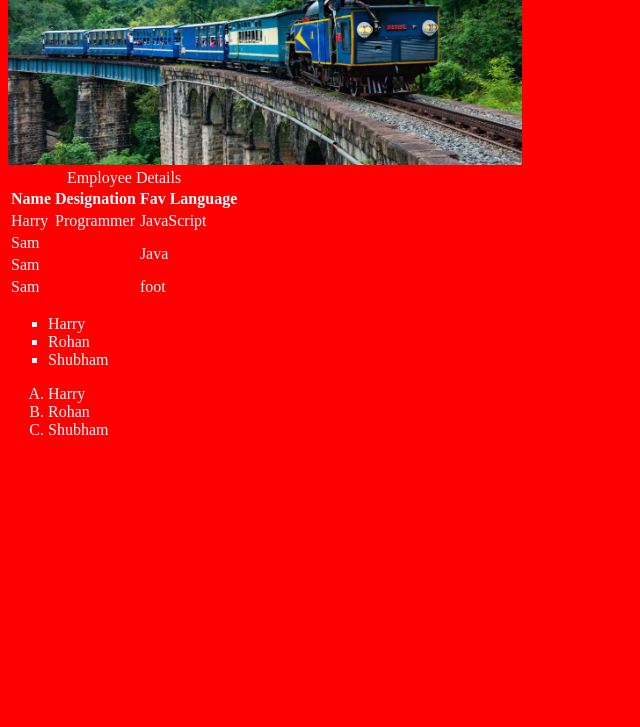
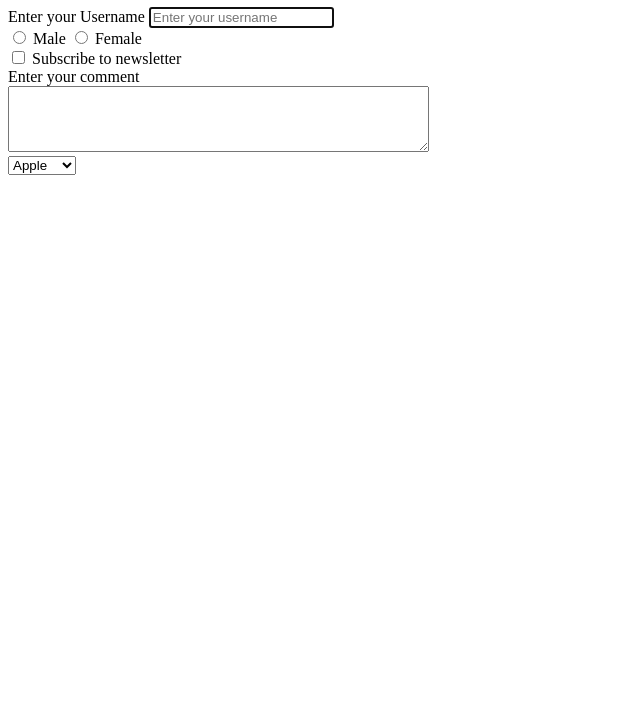
Before and after one commit to YS-Saini/Assignments_Sum_Sch_TIET, a plain HTML site: page HTML_CSS_Basics/first.html in a window 1280 px wide. Shown: the part 73-800 px from the top of the page, without its empty margins (0-640 px from the left). Drawn offline with Linux system fonts and the light colour scheme.

Commit message:
using html forms and it's features

```diff
--- a/HTML_CSS_Basics/first.html
+++ b/HTML_CSS_Basics/first.html
@@ -4,59 +4,41 @@
 <head>
     <meta charset="UTF-8">
     <meta name="viewport" content="width=device-width, initial-scale=1.0">
-    <title>Images</title>
-    <link rel="stylesheet" href="style.css">
+    <title>Forms - Lets learn it</title>
 </head>
 
 <body>
-    <img height="230" src="Screenshot 2025-04-13 011059.png" alt="Train image">
-    <br>
-    <table>
-        <caption>Employee Details</caption>
-        <thead>
-            <tr>
-                <th>Name</th>
-                <th>Designation</th>
-                <th>Fav Language</th>
-            </tr>
-        </thead>
-        <tbody>
+    <h1>Form to apply for SIH course - TA </h1>
+    <form action="post">
+        <div>
+            <label for="username">Enter your Username</label>
+            <input type="text" id="username" name="username" placeholder="Enter your username" autofocus>
+        </div>
+        <div>
+            <input type="radio" id="male" name="gender" value="male">
+            <label for="male">Male</label>
+            <input type="radio" id="female" name="gender" value="female">
+            <label for="female">Female</label>
+        </div>
 
+        <div>
+            <input type="checkbox" id="subscribe" name="subscribe" value="yes">
+            <label for="subscribe">Subscribe to newsletter</label>
+        </div>
+        <div>
+            <label for="comment">Enter your comment</label>
+            <br>
+            <textarea id="comment" name="comment" rows="4" cols="50"></textarea>
+        </div>
 
-            <tr>
-                <td>Harry</td>
-                <td>Programmer</td>
-                <td>JavaScript</td>
-            </tr>
-
-            <tr>
-                <td colspan="2">Sam</td>
-                <td rowspan="2">Java</td>
-            </tr>
-            <tr>
-                <td colspan="2">Sam</td>
-            </tr>
-        </tbody>
-        <tfoot>
-            <tr>
-                <td colspan="2">Sam</td>
-                <td rowspan="2">foot</td>
-            </tr>
-        </tfoot>
-    </table>
-
-
-    <ul type="square">
-        <li>Harry</li>
-        <li>Rohan</li>
-        <li>Shubham</li>
-    </ul>
-    <ol type="A">
-        <li>Harry</li>
-        <li>Rohan</li>
-        <li>Shubham</li>
-    </ol>
-
+        <div>
+            <select name="fruits">
+                <option value="apple">Apple</option>
+                <option value="banana">Banana</option>
+                <option value="cherry">Cherry</option>
+          </select>
+        </div>
+    </form>
 </body>
 
 </html>
```
